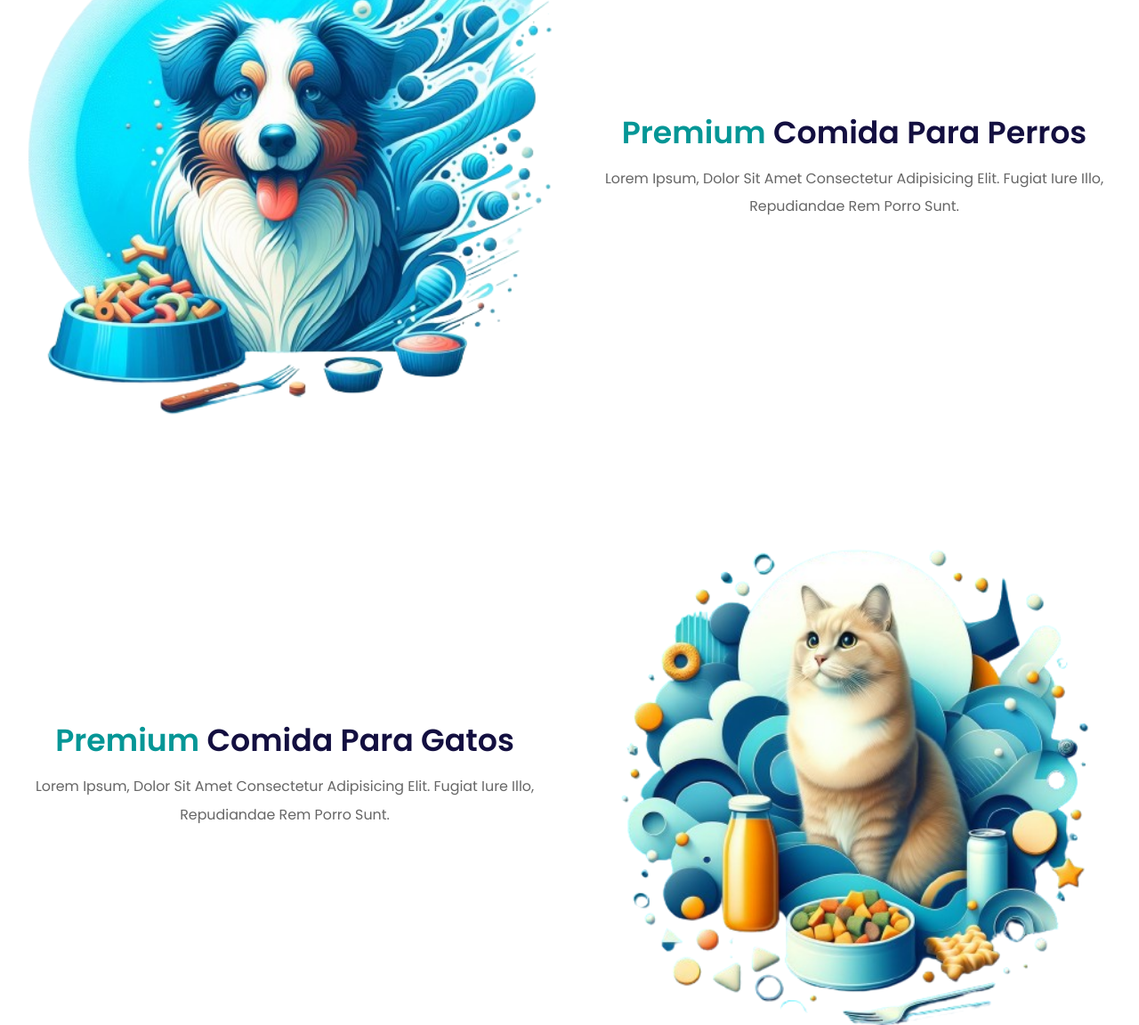
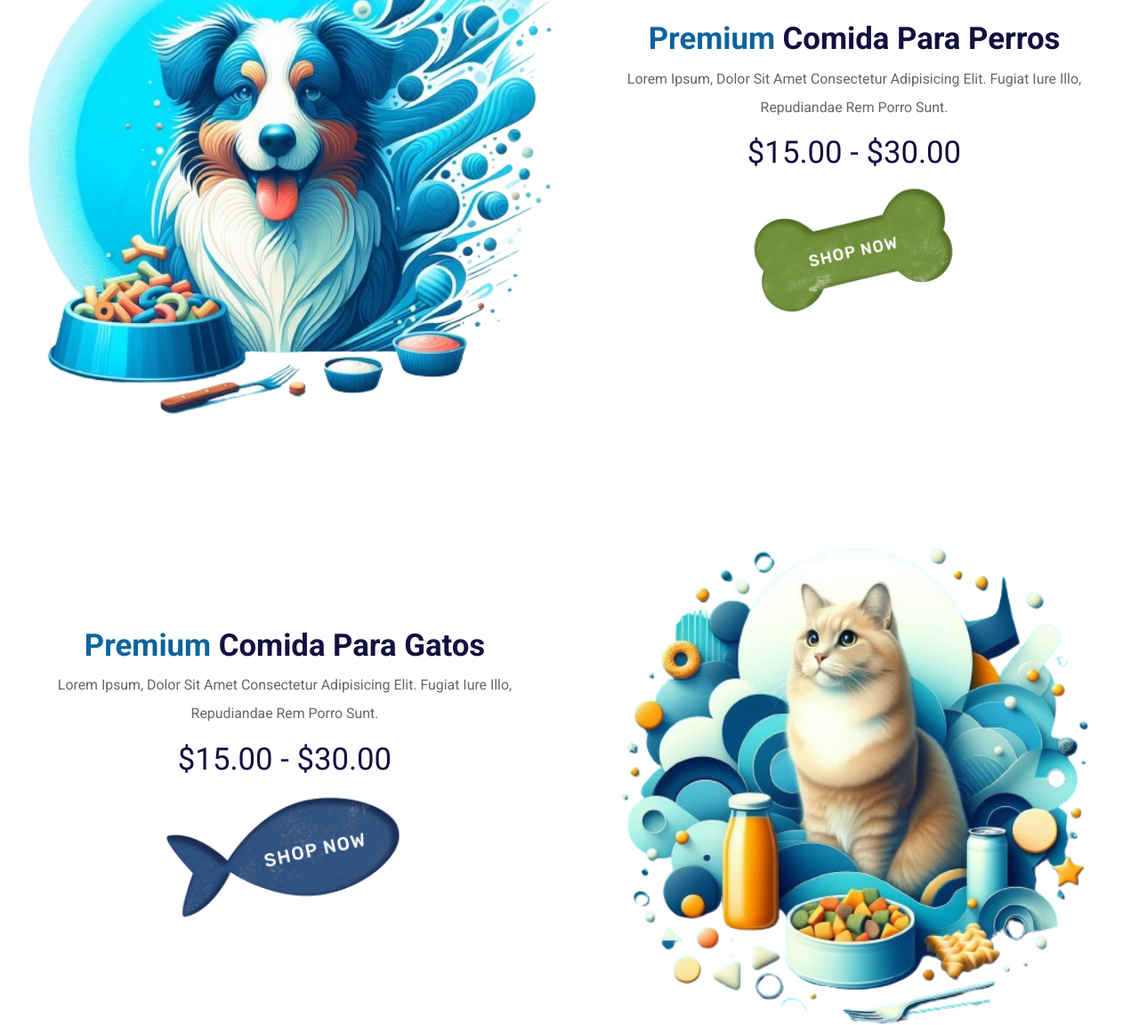
Before and after one commit to Angel-Lizarzado/PetShop-Immune, a plain HTML site: page index.html in a window 1280 px wide. Shown: the part 951-2103 px from the top of the page at 89% size. Drawn offline with Linux system fonts and the light colour scheme.

Commit message:
Subiendo animaciones y añadiendo comentarios al html para mejorar la ubicacion

```diff
--- a/css/styles.css
+++ b/css/styles.css
@@ -1,7 +1,7 @@
-@import url("https://fonts.googleapis.com/css2?family=Poppins:wght@100;300;400;500;600&display=swap");
+@import url("https://fonts.googleapis.com/css2?family=Roboto:ital,wght@0,100;0,300;0,400;0,500;0,700;0,900;1,100;1,300;1,400;1,500;1,700;1,900&display=swap");
 
 * {
-    font-family: 'Poppins', sans-serif;
+    font-family: 'Roboto', sans-serif;
     margin: 0;
     padding: 0;
     -webkit-box-sizing: border-box;
@@ -351,7 +351,7 @@ section {
 
 .dog-food .content h3 span,
 .cat-food .content h3 span {
-    color: rgb(4, 150, 150);
+    color: #0c639c;
 }
 
 .dog-food .content p,
@@ -362,7 +362,29 @@ section {
     font-size: 1.6rem;
 }
 
+.dog-food .content .amount,
+.cat-food .content .amount {
+    font-size: 3.5rem;
+    color: #130f40;
+    padding: .5rem 0;
+}
 
+.dog-food .content a img,
+.cat-food .content a img {
+    height: 15rem;
+    margin-top: 1rem;
+}
+
+.dog-food .content a:hover img,
+.cat-food .content a:hover img {
+    -webkit-transform: rotate(15deg);
+    transform: rotate(15deg);
+}
+
+.cat-food {
+    -ms-flex-wrap: wrap-reverse;
+    flex-wrap: wrap-reverse;
+}
 
 
 
@@ -442,6 +464,7 @@ section {
 .shop .box-container .box .content .amount {
     font-size: 2rem;
     color: rgb(4, 150, 150);
+
 }
 
 .services .box-container {
@@ -450,6 +473,7 @@ section {
     -ms-grid-columns: (minmax(30rem, 1fr))[auto-fit];
     grid-template-columns: repeat(auto-fit, minmax(30rem, 1fr));
     gap: 1.5rem;
+
 }
 
 .services .box-container .box {
@@ -464,7 +488,7 @@ section {
 }
 
 .services .box-container .box:hover {
-    border-radius: .5rem;
+    border-radius: 2em;
 }
 
 .services .box-container .box i {
--- a/index.html
+++ b/index.html
@@ -13,7 +13,7 @@
 <body>
     <header class="header active">
         <a href="#" class="logo active"> <i class="fas fa-cat"></i> PetShop </a>
-
+        <!--================================= Navbar =================================-->
         <nav class="navbar">
             <a href="#home">Inicio</a>
             <a href="#about">Nosotros</a>
@@ -28,9 +28,10 @@
             <a href="#" class="fas fa-shopping-cart"></a>
             <div class="fas fa-user" id="login-btn"></div>
         </div>
-
+        <!--================================= Fin del Navbar =================================-->
     </header>
 
+    <!--================================= Home =================================-->
     <section class="home" id="home">
         <div class="content">
             <h3><span>Holaa!</span> Bienvenidos</h3>
@@ -40,10 +41,10 @@
         <img src="img/bottom_wave.png" class="wave" alt="" />
     </section>
 
+    <!--================================= Fin del Home =================================-->
+    <!-- ================= Seccion de comida para perros y gatos ================= -->
 
-    <!-- Seccion de comida para perros y gatos -->
-
-    <div class="dog-food">
+    <div class="dog-food" id="about">
         <div class="image">
             <img src="img/dog_food.png" alt="" />
         </div>
@@ -54,6 +55,8 @@
                 Lorem ipsum, dolor sit amet consectetur adipisicing elit. Fugiat iure
                 illo, repudiandae rem porro sunt.
             </p>
+            <div class="amount">$15.00 - $30.00</div>
+            <a href="#"> <img src="img/shop_now_dog.png" alt="" /> </a>
         </div>
     </div>
 
@@ -64,13 +67,15 @@
                 Lorem ipsum, dolor sit amet consectetur adipisicing elit. Fugiat iure
                 illo, repudiandae rem porro sunt.
             </p>
+            <div class="amount">$15.00 - $30.00</div>
+            <a href="#"> <img src="img/shop_now_cat.png" alt="" /> </a>
         </div>
 
         <div class="image">
             <img src="img/cat_food.png" alt="" />
         </div>
     </div>
-
+    <!--================================= Seccion Productos =================================-->
     <section class="shop" id="shop">
         <h1 class="heading">Nuestros <span> productos </span></h1>
 
@@ -183,6 +188,7 @@
         </div>
     </section>
 
+    <!--================================= Fin Productos =================================-->
     <section class="services" id="services">
         <h1 class="heading">Nuestros <span>Servicios</span></h1>
 
@@ -224,7 +230,7 @@
             </div>
         </div>
     </section>
-
+    <!--================================= Seccion Planes =================================-->
     <section class="plan" id="plan">
         <h1 class="heading">Escoja un <span>plan</span></h1>
 
@@ -272,7 +278,9 @@
             </div>
         </div>
     </section>
+    <!--================================= Fin planes =================================-->
 
+    <!--================================= Seccion Contacto =================================-->
     <section class="contact" id="contact">
         <div class="image">
             <img src="img/contact_img.png" alt="" />
@@ -287,7 +295,9 @@
             <input type="submit" value="Enviar mensaje" class="btn" />
         </form>
     </section>
+    <!--================================= Fin contactos =================================-->
 
+    <!--================================= Footer =================================-->
     <section class="footer">
         <img src="img/top_wave.png" alt="" />
 
@@ -303,7 +313,8 @@
             <span> @AngelLizarzado </span>
         </div>
     </section>
-
+    <script src="js/script.js"></script>
+    <!--================================= Fin del footer =================================-->
 </body>
 
 </html>
--- a/js/script.js
+++ b/js/script.js
@@ -2,5 +2,4 @@ let navbar = document.querySelector('.header .navbar');
 
 document.querySelector('#menu-btn').onclick = () => {
     navbar.classList.toggle('active');
-    loginForm.classList.remove('active');
 }
```
